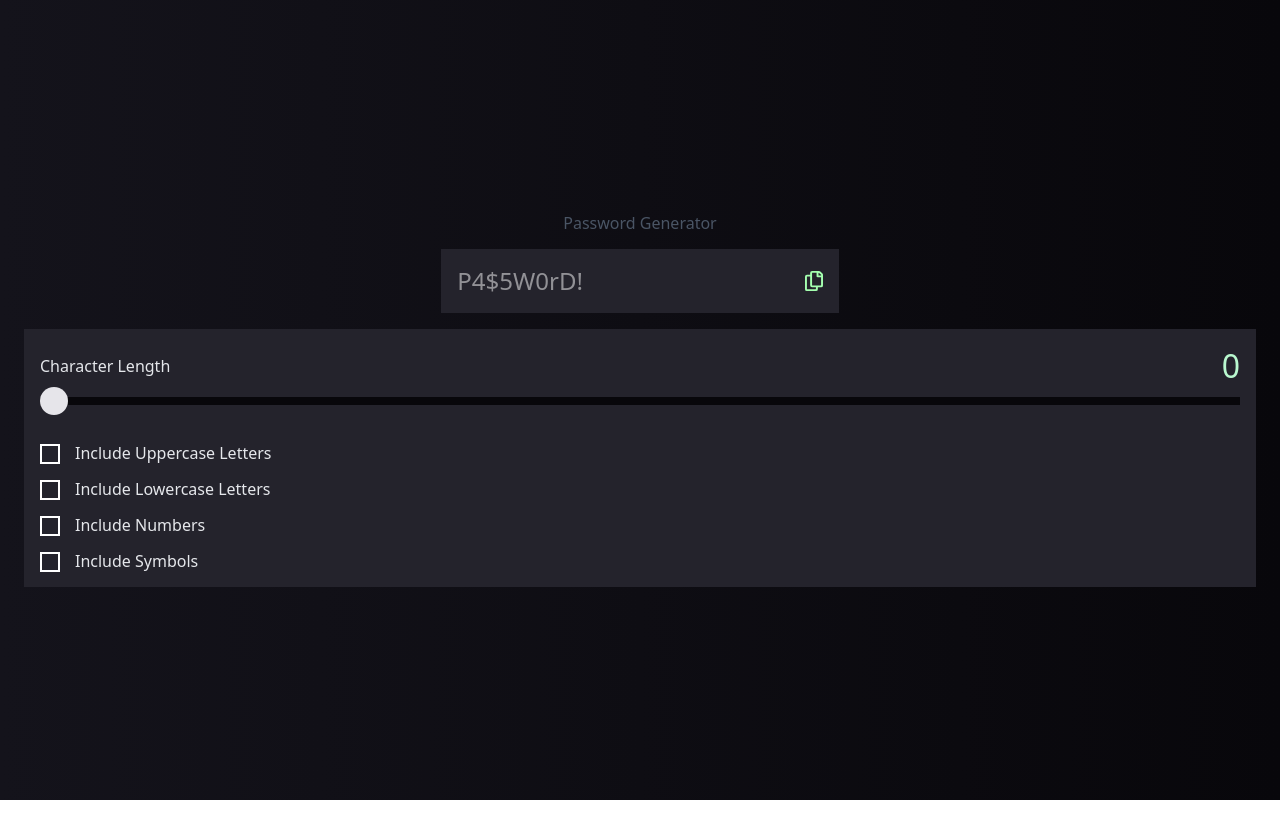
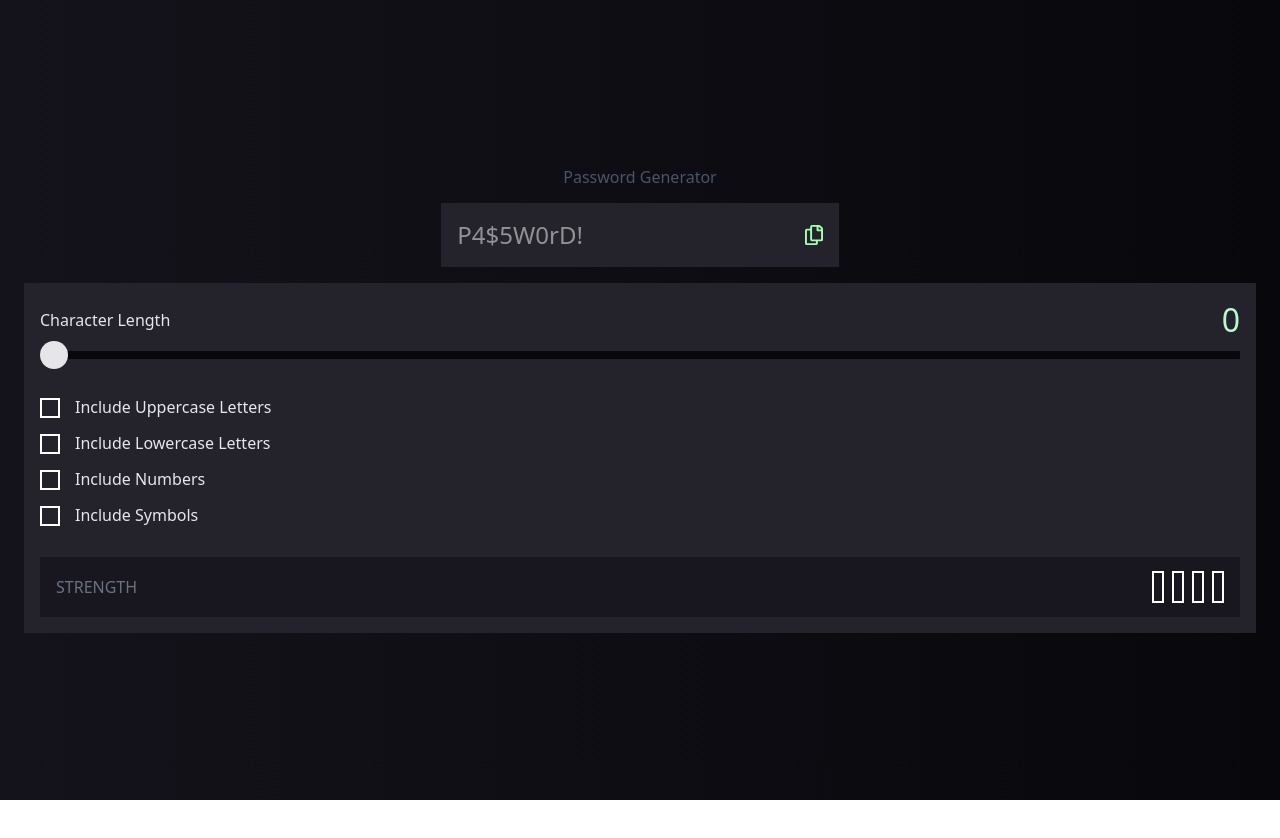
Before and after one commit to MikeG404/password-generator, a React (Vite) app: page / in a window 1280 px wide. Shown: the top 838 px of the page. Built offline with nearby package versions, Linux system fonts and the light colour scheme.

Commit message:
Add strength component in the app

```diff
--- a/src/App.jsx
+++ b/src/App.jsx
@@ -14,8 +14,7 @@ function App() {
       <section className='w-full flex flex-col p-4 gap-8 bg-gray-800-2'>
         <Slider />
         <ChecboxesList />
-        {/* <Strength /> */}
-
+        <Strength />
       </section>
     </main>
   )
--- a/src/components/Strength.jsx
+++ b/src/components/Strength.jsx
@@ -2,15 +2,15 @@ import React from 'react'
 
 export default function Strength() {
   return (
-    <div className='flex bg-black'>
-        <p className='preset-2 flex-1 text-gray-500'>Strength</p>
+    <div className='flex items-center bg-gray-850-2 px-4 py-[14px]'>
+        <p className='preset-4 flex-1 text-gray-500'>STRENGTH</p>
         <div className='flex items-center gap-4'>
-            <p className='preset-2 text-white'>Too Weak</p>
+            <p className='preset-2 text-white'></p>
             <div className='flex gap-2'>
-                <div className='h-8 w-3 bg-red-400'></div>
-                <div className='h-8 w-3 bg-black border-2 border-white'></div>
-                <div className='h-8 w-3 bg-black border-2 border-white'></div>
-                <div className='h-8 w-3 bg-black border-2 border-white'></div>
+                <div className='h-8 w-3 border-2 border-white'></div>
+                <div className='h-8 w-3  border-2 border-white'></div>
+                <div className='h-8 w-3  border-2 border-white'></div>
+                <div className='h-8 w-3  border-2 border-white'></div>
             </div>
         </div>
 
--- a/src/index.css
+++ b/src/index.css
@@ -80,6 +80,10 @@
   background-color: var(--color-green-200);
 }
 
+.bg-gray-850-2 {
+  background-color: var(--grey-850);
+}
+
 .bg-gray-800-2 {
   background-color: var(--grey-800);
 }
```
